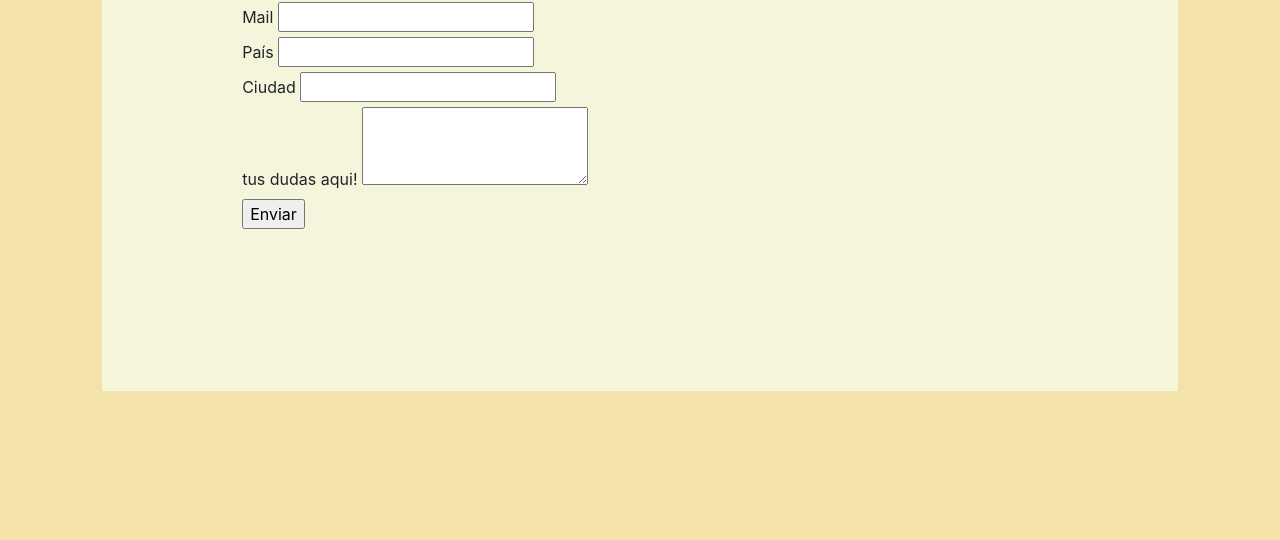
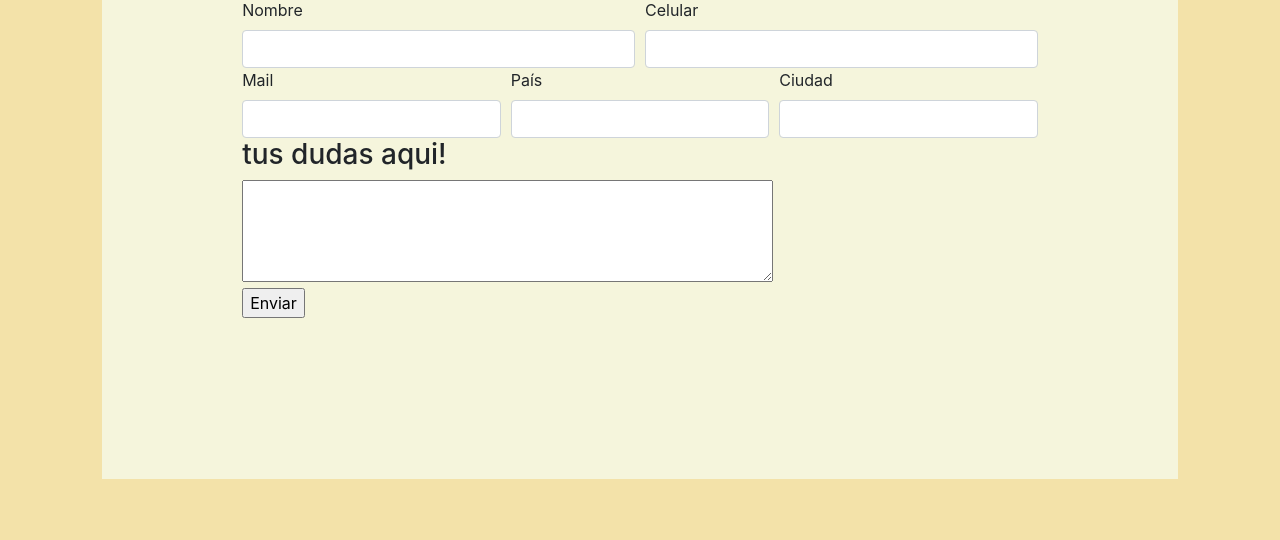
Before and after one commit to Sipios-eng/EnsayoPrueba, a plain HTML site: page PRUEBA/contacto.html in a window 1280 px wide. Shown: the part 260-800 px from the top of the page. Drawn offline with nearby package versions, Linux system fonts and the light colour scheme.

Commit message:
modificacion 06-05

```diff
--- a/PRUEBA/assets/js/main.js
+++ b/PRUEBA/assets/js/main.js
@@ -32,5 +32,7 @@ function enviarFormulario(){
     }
     error.innerHTML = mensajesError.join(', ');
 
+
+
     return false;
 }
--- a/PRUEBA/contacto.html
+++ b/PRUEBA/contacto.html
@@ -61,33 +61,40 @@
                 <div class="fondoform">
                     <div class="ordenarformularios">
                         <form action="">
-                            <div>
+                        <h1>Formulario de contacto</h1>
+                        <div class="form-row">
+                            <div class="col">
                                 <label for="nombre">Nombre</label>
-                                <input type="text" id = 'nombre'>
+                                <input type="text" class="form-control" id = 'nombre'>
                             </div>
-                            <div>
+                            <div class="col">
                                 <label for="celular">Celular</label>
-                                <input type="text" id = 'celular'>
+                                <input type="text" class="form-control" id = 'celular'>
                             </div>
-                            <div>
+                        </div>
+                        <div class="form-row">
+                            <div class="col">
                                 <label for="mail">Mail</label>
-                                <input type="text" id = 'mail'>
+                                <input type="text" class="form-control" id = 'mail'>
                             </div>
-                            <div>
+                            <div class="col">
                                 <label for="pais">País</label>
-                                <input type="text" id = 'pais'>
+                                <input type="text" class="form-control" id = 'pais'>
                             </div>
-                            <div>
+                            <div class="col">
                                 <label for="ciudad">Ciudad</label>
-                                <input type="text" id = 'ciudad'>
+                                <input type="text" class="form-control" id = 'ciudad'>
                             </div>
+                        </div>
                             <div class="field">
-                                <label for="mensaje">tus dudas aqui!</label>
-                                <textarea name="message" id="mensaje" rows="3"></textarea>
+                                <h3 for="mensaje">tus dudas aqui!</h3>
+                                <textarea class="col-md-8" name="message" id="mensaje" rows="4" ></textarea>
                             </div>
                             <input type="button" onclick='enviarFormulario()' value='Enviar'>
+                            <div id ='error'></div>
+                        </div>
                         </form>
-                        <div id ='error'></div>
+
                     </div>
                 </div>
         </div>
```
Also changed, not shown: PRUEBA/platos.html (+1 -1 lines).
